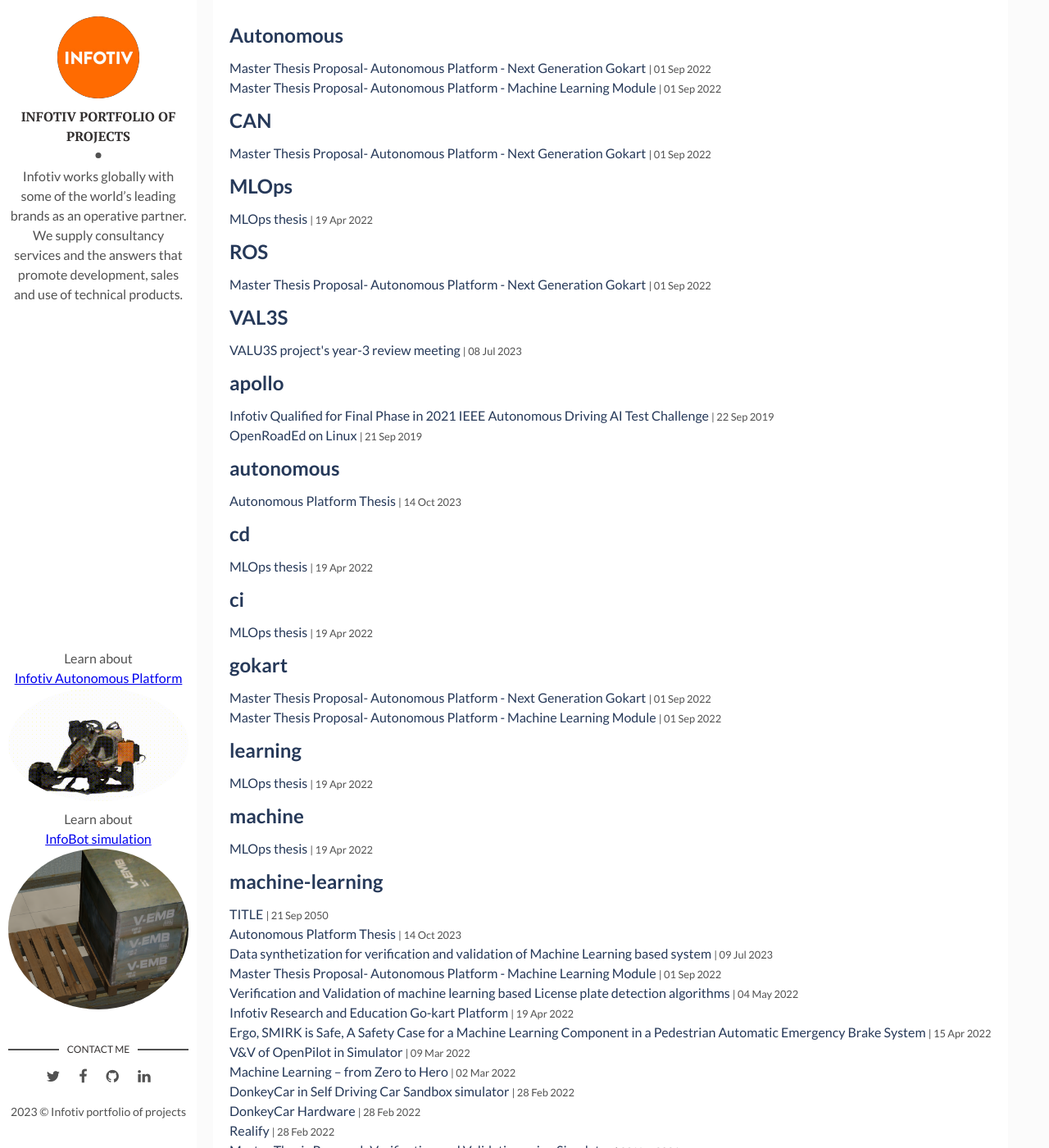
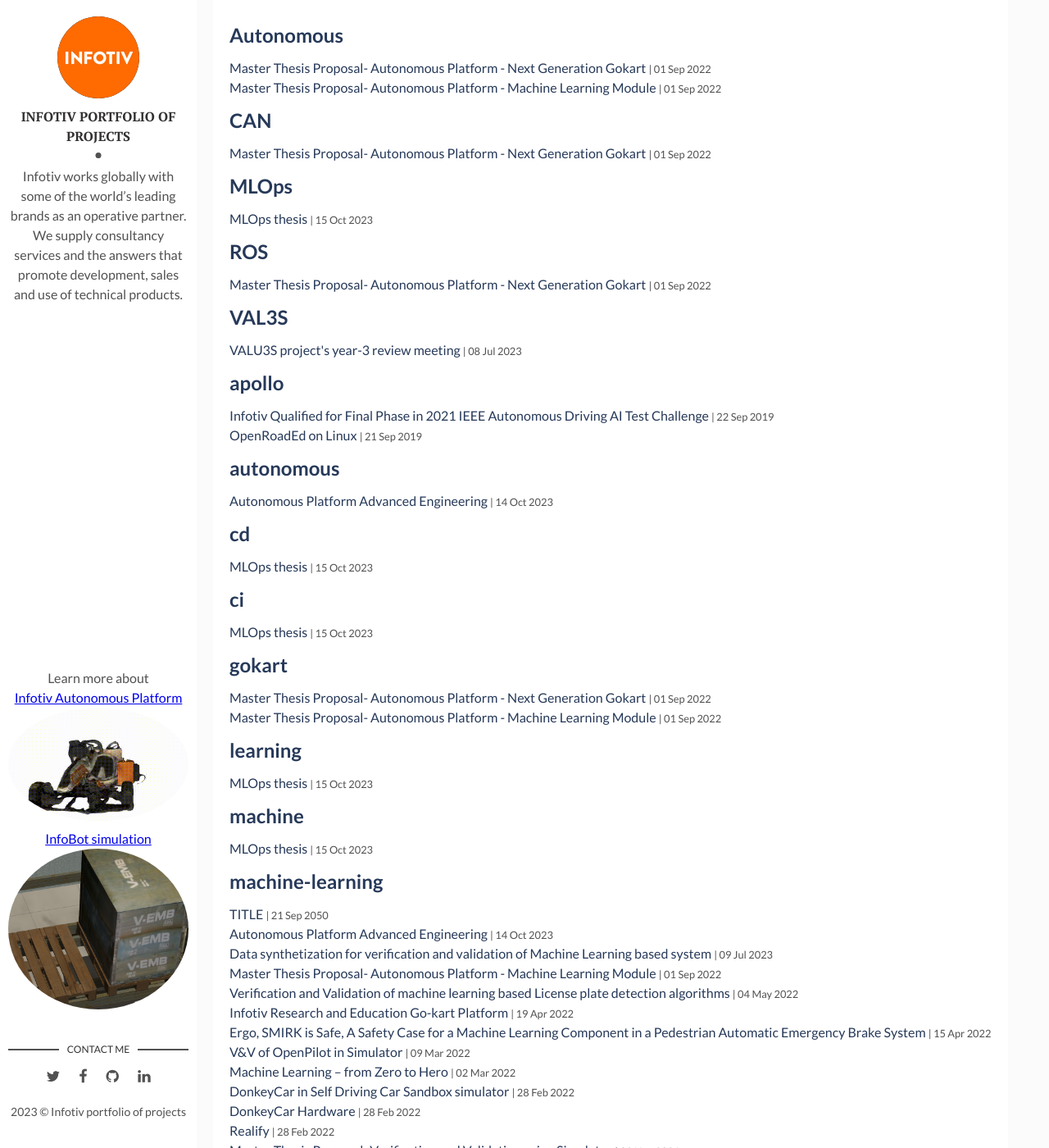
Before and after one commit to infotiv-research/infotiv-research.github.io, a Jekyll site: the page built from tags.html, in a window 1280 px wide and 1400 px high, scrolled down 242 px. Shown: the whole window at 82% size. Built offline with Jekyll 4.4.1, drawn with Linux system fonts in a browser that asks for light colours; some of the changed text lies outside the part shown.

Commit message:
fixing minor issues

```diff
--- a/_layouts/main.html
+++ b/_layouts/main.html
@@ -27,7 +27,7 @@
 
     <div class="about">
       <p>
-        Learn about <br>
+        Learn more about <br>
         <a href="/autonomous_platform/">
           Infotiv Autonomous Platform
           <img src="/assets/img/ap3d.gif" alt="Infotiv Autonomous Platform¶">
@@ -35,7 +35,7 @@
       </p>
 
       <p>
-        Learn about <br>
+
          <a href="https://github.com/infotiv-research/infobot">
            InfoBot simulation
            <img src="/assets/img/infobot.png" alt="InfoBot simulation">
--- a/_posts/2023-10-15-infotiv-gokard-cont.markdown
+++ b/_posts/2023-10-15-infotiv-gokard-cont.markdown
@@ -1,8 +1,8 @@
 ---
 layout: post
-title: Autonomous Platform Thesis
+title: Autonomous Platform Advanced Engineering
 date: 2023-10-15 00:00:00 +0300
-description: Advanced Engineering Package for Autonomous Platform ..
+description: Advanced Engineering Package for Autonomous Platform
 img: front_view_transparent.png # Add image post (optional)
 tags: [autonomous, platform, machine-learning] # add tag
 ---
@@ -22,4 +22,4 @@
 
 [Proposal in PDF format](/assets/pdf/Advanced-Engineering-Package-for-Autonomous-Platform.pdf)
 
-[AP4](/assets/img/back_view.jpg)
+![AP4](/assets/img/back_view.jpg)
--- a/_posts/2023-10-16-mlops.markdown
+++ b/_posts/2023-10-16-mlops.markdown
@@ -1,7 +1,7 @@
 ---
 layout: post
 title: MLOps thesis
-date: 2022-04-20 00:00:00 +0300
+date: 2023-10-16 00:00:00 +0300
 description: Implementing CI/CD Pipeline for ML-Artifacts through MLOps
 tags: [ci, cd, pipeline, ml, machine, learning, MLOps] # add tag
 ---
```
